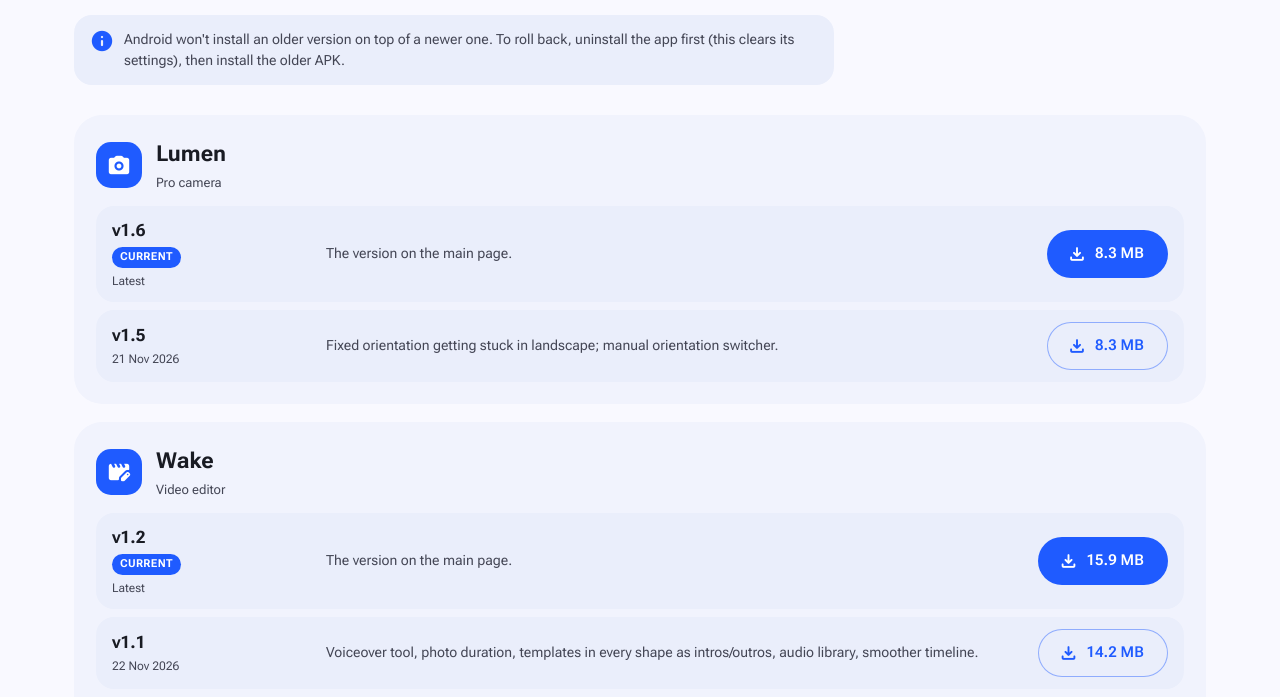
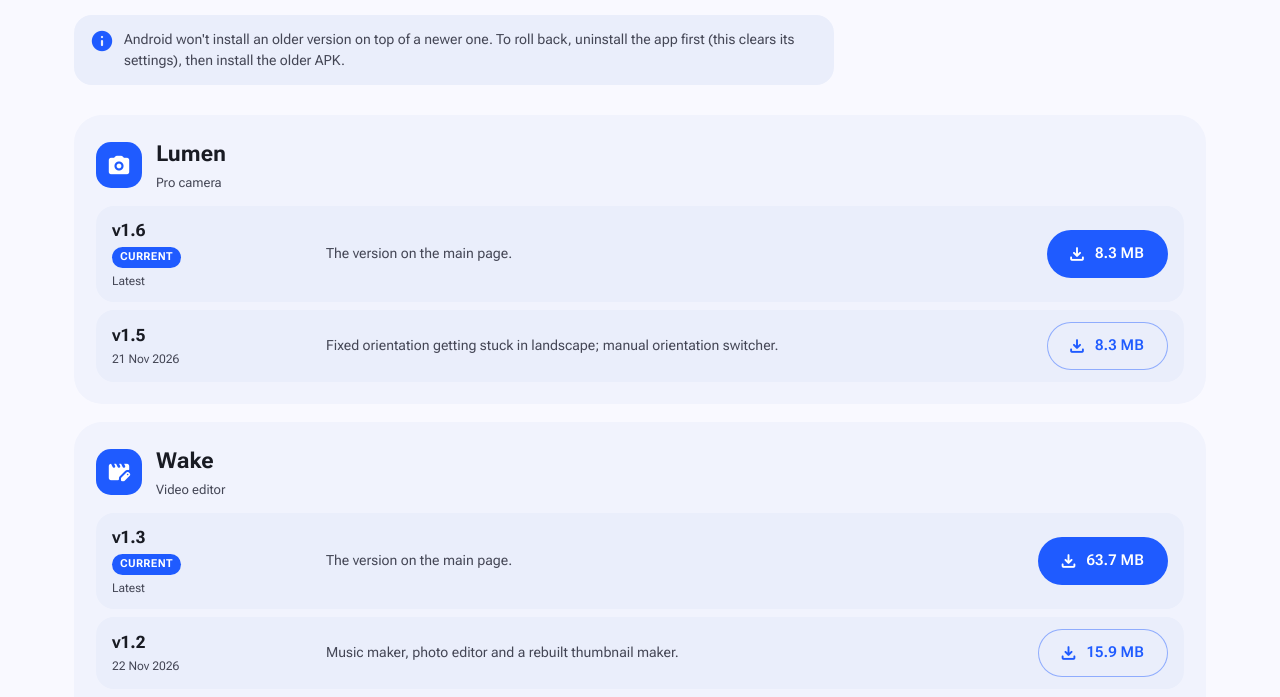
Before and after one commit to 1tekno4884-sketch/undertow-studio, a plain HTML site: page archive.html in a window 1280 px wide. Shown: the part 255-952 px from the top of the page. Drawn offline with nearby package versions, Linux system fonts and the light colour scheme.

```diff
--- a/archive.html
+++ b/archive.html
@@ -344,9 +344,14 @@ details.feat.fb summary>.ms:first-child{color:var(--primary)}
       <div class="app-head"><span class="ic"><span class="ms fill">movie_edit</span></span><div><h3>Wake</h3><span class="kind">Video editor</span></div></div>
       <ul>
         <li class="ver">
-          <div class="v"><b>v1.2</b><span class="cur">Current</span><span class="d">Latest</span></div>
+          <div class="v"><b>v1.3</b><span class="cur">Current</span><span class="d">Latest</span></div>
           <p>The version on the main page.</p>
-          <a class="btn dl" href="Wake.apk" download><span class="ms">download</span>15.9 MB</a>
+          <a class="btn dl" href="Wake.apk" download><span class="ms">download</span>63.7 MB</a>
+        </li>
+        <li class="ver">
+          <div class="v"><b>v1.2</b><span class="d">22 Nov 2026</span></div>
+          <p>Music maker, photo editor and a rebuilt thumbnail maker.</p>
+          <a class="btn ghost" href="archive/Wake-1.2.apk" download><span class="ms">download</span>15.9 MB</a>
         </li>
         <li class="ver">
           <div class="v"><b>v1.1</b><span class="d">22 Nov 2026</span></div>
```
Also changed, not shown: index.html (+6 -6 lines), 2 other files.
